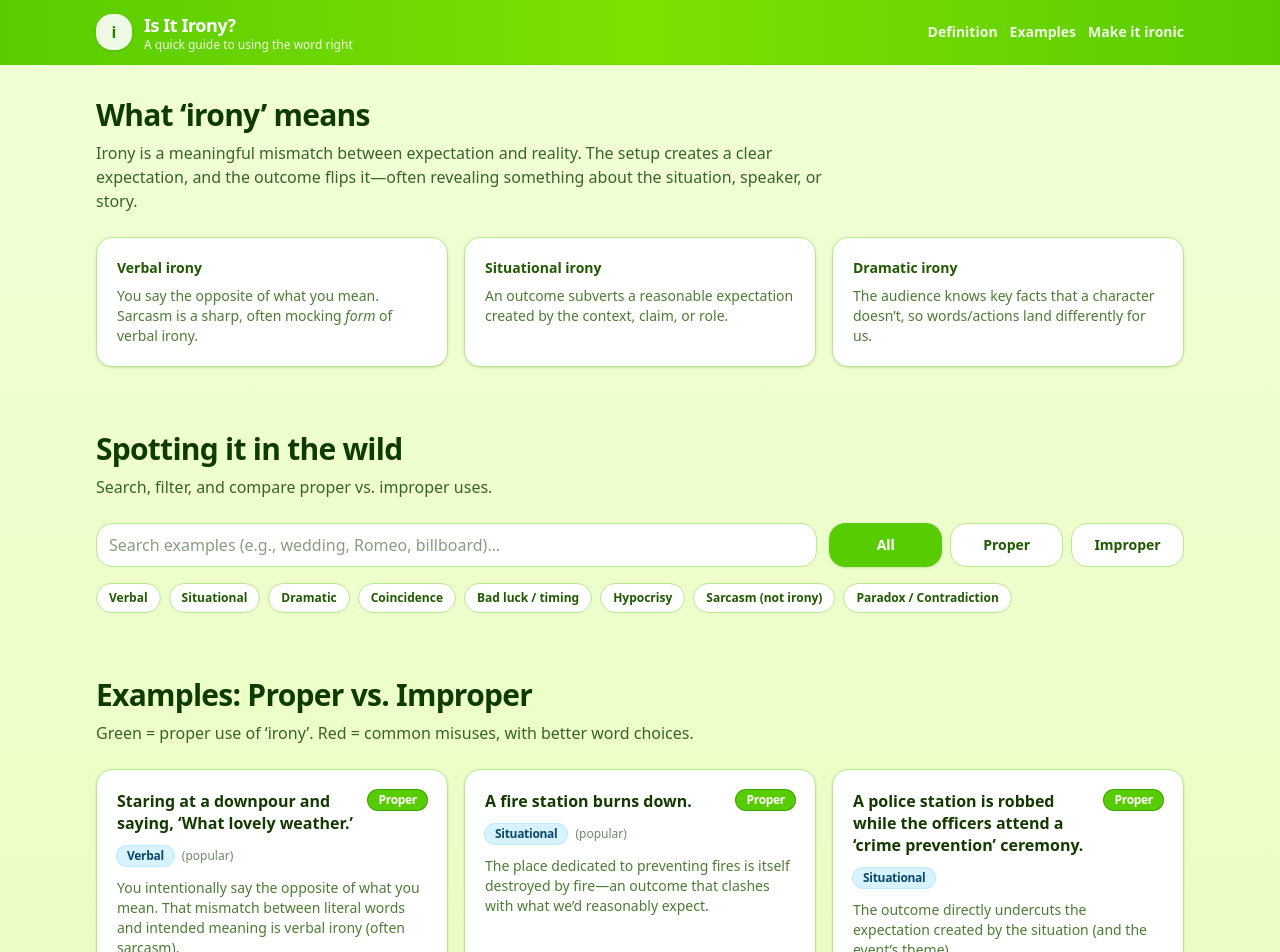
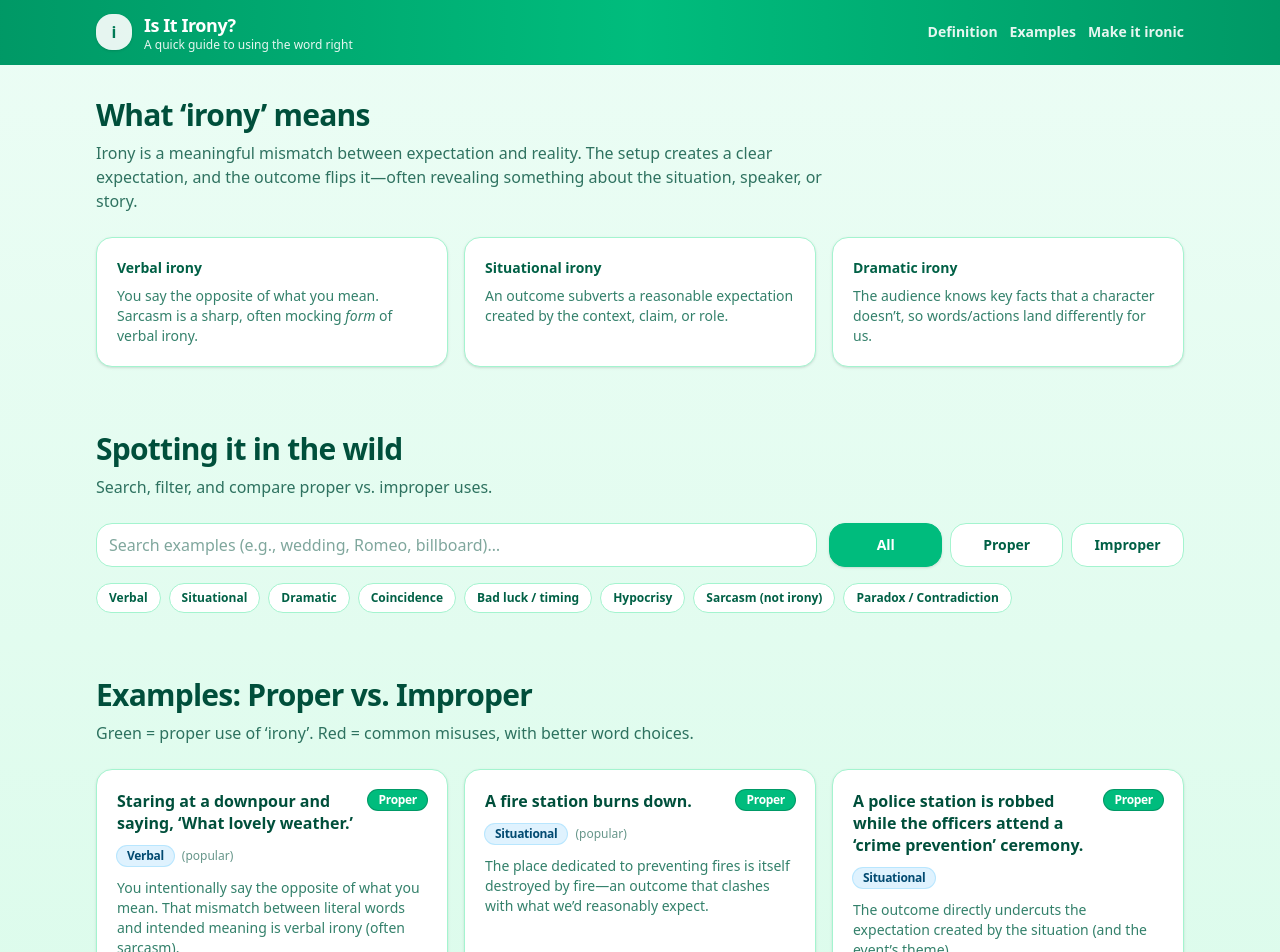
Before and after one commit to chickenmanrb/isitirony_site, a React (Vite) app in the folder is-it-irony/: page / in a window 1280 px wide. Shown: the top 952 px of the page. Built offline with nearby package versions, Linux system fonts and the light colour scheme.

Commit message:
refactor: use accessible green palette

```diff
--- a/is-it-irony/src/App.tsx
+++ b/is-it-irony/src/App.tsx
@@ -242,10 +242,10 @@ function Pill({
   const base =
     "inline-flex items-center gap-1 px-2.5 py-0.5 rounded-full text-xs font-bold tracking-tight ring-1";
   const map: Record<string, string> = {
-    // Duolingo-ish palette
-    proper: "bg-[#58CC02] text-white ring-[#3DA300]",
-    improper: "bg-[#FF4B4B] text-white ring-[#E03A3A]",
-    type: "bg-[#D7F3FF] text-[#0B486B] ring-[#BFEAFF]",
+    // Accessible palette
+    proper: "bg-emerald-500 text-white ring-emerald-600",
+    improper: "bg-red-500 text-white ring-red-600",
+    type: "bg-sky-100 text-sky-900 ring-sky-200",
   };
   return <span className={`${base} ${map[kind]}`}>{children}</span>;
 }
@@ -266,11 +266,11 @@ function Section({
       id={id}
       className="scroll-mt-24 max-w-6xl mx-auto px-4 sm:px-6 lg:px-8 py-8"
     >
-      <h2 className="text-2xl sm:text-3xl font-extrabold text-[#0E3B00] tracking-tight">
+      <h2 className="text-2xl sm:text-3xl font-extrabold text-emerald-900 tracking-tight">
         {title}
       </h2>
       {subtitle && (
-        <p className="mt-2 text-[#0E3B00]/80 max-w-3xl">{subtitle}</p>
+        <p className="mt-2 text-emerald-900/80 max-w-3xl">{subtitle}</p>
       )}
       <div className="mt-6">{children}</div>
     </section>
@@ -306,12 +306,12 @@ export default function App() {
   }
 
   return (
-    <div className="min-h-screen bg-gradient-to-b from-[#F1FFD6] via-[#E6FFB3] to-white text-[#133A00]">
+    <div className="min-h-screen bg-gradient-to-b from-emerald-50 via-emerald-100 to-white text-emerald-900">
       {/* Header */}
-      <header className="sticky top-0 z-30 border-b border-[#58CC02]/30 bg-gradient-to-r from-[#58CC02] via-[#7EE000] to-[#58CC02] text-white">
+      <header className="sticky top-0 z-30 border-b border-emerald-600/30 bg-gradient-to-r from-emerald-600 via-emerald-500 to-emerald-600 text-white">
         <div className="max-w-6xl mx-auto px-4 sm:px-6 lg:px-8 h-16 flex items-center justify-between">
           <div className="flex items-center gap-3">
-            <div className="w-9 h-9 rounded-2xl bg-white/90 text-[#2E7D00] grid place-content-center font-extrabold shadow-sm">
+            <div className="w-9 h-9 rounded-2xl bg-white/90 text-emerald-700 grid place-content-center font-extrabold shadow-sm">
               i
             </div>
             <div>
@@ -353,29 +353,29 @@ export default function App() {
         subtitle="Irony is a meaningful mismatch between expectation and reality. The setup creates a clear expectation, and the outcome flips it—often revealing something about the situation, speaker, or story."
       >
         <div className="grid grid-cols-1 sm:grid-cols-2 lg:grid-cols-3 gap-4">
-          <div className="p-5 rounded-2xl border border-[#B6EA8C] bg-white shadow-sm">
-            <div className="text-sm font-extrabold text-[#1F5A00]">
+          <div className="p-5 rounded-2xl border border-emerald-200 bg-white shadow-sm">
+            <div className="text-sm font-extrabold text-emerald-800">
               Verbal irony
             </div>
-            <p className="mt-2 text-sm text-[#1F5A00]/80">
+            <p className="mt-2 text-sm text-emerald-800/80">
               You say the opposite of what you mean. Sarcasm is a sharp, often
               mocking <em>form</em> of verbal irony.
             </p>
           </div>
-          <div className="p-5 rounded-2xl border border-[#B6EA8C] bg-white shadow-sm">
-            <div className="text-sm font-extrabold text-[#1F5A00]">
+          <div className="p-5 rounded-2xl border border-emerald-200 bg-white shadow-sm">
+            <div className="text-sm font-extrabold text-emerald-800">
               Situational irony
             </div>
-            <p className="mt-2 text-sm text-[#1F5A00]/80">
+            <p className="mt-2 text-sm text-emerald-800/80">
               An outcome subverts a reasonable expectation created by the
               context, claim, or role.
             </p>
           </div>
-          <div className="p-5 rounded-2xl border border-[#B6EA8C] bg-white shadow-sm">
-            <div className="text-sm font-extrabold text-[#1F5A00]">
+          <div className="p-5 rounded-2xl border border-emerald-200 bg-white shadow-sm">
+            <div className="text-sm font-extrabold text-emerald-800">
               Dramatic irony
             </div>
-            <p className="mt-2 text-sm text-[#1F5A00]/80">
+            <p className="mt-2 text-sm text-emerald-800/80">
               The audience knows key facts that a character doesn’t, so
               words/actions land differently for us.
             </p>
@@ -395,7 +395,7 @@ export default function App() {
                 value={query}
                 onChange={(e) => setQuery(e.target.value)}
                 placeholder="Search examples (e.g., wedding, Romeo, billboard)…"
-                className="w-full h-11 px-3 rounded-2xl border border-[#B6EA8C] focus:ring-2 focus:ring-[#58CC02]/60 focus:outline-none bg-white"
+                className="w-full h-11 px-3 rounded-2xl border border-emerald-200 focus:ring-2 focus:ring-emerald-500/60 focus:outline-none bg-white"
               />
             </div>
             <div className="flex items-center gap-2">
@@ -405,8 +405,8 @@ export default function App() {
                   onClick={() => setShow(opt)}
                   className={`flex-1 h-11 rounded-2xl border text-sm font-extrabold transition ${
                     show === opt
-                      ? "bg-[#58CC02] text-white border-[#58CC02] shadow"
-                      : "bg-white text-[#1F5A00] border-[#B6EA8C] hover:bg-[#F1FFD6]"
+                      ? "bg-emerald-500 text-white border-emerald-500 shadow"
+                      : "bg-white text-emerald-800 border-emerald-200 hover:bg-emerald-50"
                   }`}
                 >
                   {opt[0].toUpperCase() + opt.slice(1)}
@@ -422,8 +422,8 @@ export default function App() {
                 onClick={() => toggleType(t)}
                 className={`px-3 py-1.5 rounded-full border text-xs font-bold transition ${
                   activeTypes.includes(t)
-                    ? "bg-[#58CC02] text-white border-[#58CC02] shadow"
-                    : "bg-white text-[#1F5A00] border-[#B6EA8C] hover:bg-[#F1FFD6]"
+                    ? "bg-emerald-500 text-white border-emerald-500 shadow"
+                    : "bg-white text-emerald-800 border-emerald-200 hover:bg-emerald-50"
                 }`}
               >
                 {t}
@@ -432,7 +432,7 @@ export default function App() {
             {activeTypes.length > 0 && (
               <button
                 onClick={() => setActiveTypes([])}
-                className="px-3 py-1.5 rounded-full border text-xs font-bold bg-white text-[#1F5A00] border-[#B6EA8C] hover:bg-[#F1FFD6]"
+                className="px-3 py-1.5 rounded-full border text-xs font-bold bg-white text-emerald-800 border-emerald-200 hover:bg-emerald-50"
               >
                 Clear
               </button>
@@ -451,10 +451,10 @@ export default function App() {
           {filtered.map((ex, i) => (
             <article
               key={i}
-              className="p-5 rounded-2xl border border-[#B6EA8C] bg-white shadow-sm flex flex-col gap-3"
+              className="p-5 rounded-2xl border border-emerald-200 bg-white shadow-sm flex flex-col gap-3"
             >
               <div className="flex items-start justify-between gap-3">
-                <div className="text-base font-extrabold text-[#133A00] leading-snug">
+                <div className="text-base font-extrabold text-emerald-900 leading-snug">
                   {ex.text}
                 </div>
                 {ex.proper ? (
@@ -466,20 +466,20 @@ export default function App() {
               <div className="flex items-center gap-2">
                 <Pill kind="type">{ex.type}</Pill>
                 {ex.sourceTag && (
-                  <span className="text-xs text-[#0E3B00]/60">
+                  <span className="text-xs text-emerald-900/60">
                     {ex.sourceTag}
                   </span>
                 )}
               </div>
-              <p className="text-sm text-[#1F5A00]/80">{ex.explanation}</p>
+              <p className="text-sm text-emerald-800/80">{ex.explanation}</p>
               {!ex.proper && ex.instead && (
                 <div className="text-sm">
-                  <span className="text-[#0E3B00]/80">Say this instead:</span>
+                  <span className="text-emerald-900/80">Say this instead:</span>
                   <div className="mt-1 flex flex-wrap gap-1.5">
                     {ex.instead.map((w, idx) => (
                       <span
                         key={idx}
-                        className="px-2 py-0.5 rounded-full bg-[#F1FFD6] text-[#133A00] text-xs border border-[#B6EA8C]"
+                        className="px-2 py-0.5 rounded-full bg-emerald-50 text-emerald-900 text-xs border border-emerald-200"
                       >
                         {w}
                       </span>
@@ -491,12 +491,12 @@ export default function App() {
                 onClick={() =>
                   setExpanded((s) => ({ ...s, [i]: !s[i] }))
                 }
-                className="mt-auto self-start text-xs font-bold text-[#1F5A00] hover:text-[#0E3B00]"
+                className="mt-auto self-start text-xs font-bold text-emerald-800 hover:text-emerald-900"
               >
                 {expanded[i] ? "Hide notes" : "Why this is (not) irony"}
               </button>
               {expanded[i] && (
-                <div className="text-xs text-[#1F5A00]/80 bg-[#F1FFD6] border border-[#B6EA8C] rounded-xl p-3 -mt-2">
+                <div className="text-xs text-emerald-800/80 bg-emerald-50 border border-emerald-200 rounded-xl p-3 -mt-2">
                   <p>
                     <strong>Test:</strong> What expectation is clearly set, and
                     how does the outcome <em>invert</em> it? If you can’t name
@@ -516,11 +516,11 @@ export default function App() {
         subtitle="Irony isn’t just bad luck. Add a claim, role, or context that creates a specific expectation—then overturn it."
       >
         <div className="grid md:grid-cols-2 gap-4">
-          <div className="p-5 rounded-2xl border border-[#B6EA8C] bg-white shadow-sm">
-            <div className="text-sm font-extrabold text-[#1F5A00]">
+          <div className="p-5 rounded-2xl border border-emerald-200 bg-white shadow-sm">
+            <div className="text-sm font-extrabold text-emerald-800">
               1) Add an explicit expectation
             </div>
-            <ul className="mt-2 text-sm text-[#1F5A00]/80 list-disc pl-5 space-y-1">
+            <ul className="mt-2 text-sm text-emerald-800/80 list-disc pl-5 space-y-1">
               <li>
                 Claim: “This museum is flood-proof.” → <em>It floods.</em>
               </li>
@@ -534,49 +534,49 @@ export default function App() {
               </li>
             </ul>
           </div>
-          <div className="p-5 rounded-2xl border border-[#B6EA8C] bg-white shadow-sm">
-            <div className="text-sm font-extrabold text-[#1F5A00]">
+          <div className="p-5 rounded-2xl border border-emerald-200 bg-white shadow-sm">
+            <div className="text-sm font-extrabold text-emerald-800">
               2) Or shift to a better word
             </div>
-            <p className="mt-2 text-sm text-[#1F5A00]/80">
+            <p className="mt-2 text-sm text-emerald-800/80">
               If there’s no expectation to overturn, pick a precise alternative:
             </p>
             <div className="mt-3 grid grid-cols-2 gap-2 text-sm">
               <div>
-                <div className="font-extrabold text-[#133A00]">
+                <div className="font-extrabold text-emerald-900">
                   Coincidence
                 </div>
-                <div className="text-[#1F5A00]/80">coincidentally, by chance</div>
+                <div className="text-emerald-800/80">coincidentally, by chance</div>
               </div>
               <div>
-                <div className="font-extrabold text-[#133A00]">
+                <div className="font-extrabold text-emerald-900">
                   Bad luck / timing
                 </div>
-                <div className="text-[#1F5A00]/80">
+                <div className="text-emerald-800/80">
                   unfortunately, inconveniently
                 </div>
               </div>
               <div>
-                <div className="font-extrabold text-[#133A00]">
+                <div className="font-extrabold text-emerald-900">
                   Tragedy / misfortune
                 </div>
-                <div className="text-[#1F5A00]/80">tragically, sadly</div>
+                <div className="text-emerald-800/80">tragically, sadly</div>
               </div>
               <div>
-                <div className="font-extrabold text-[#133A00]">Hypocrisy</div>
-                <div className="text-[#1F5A00]/80">hypocritically</div>
+                <div className="font-extrabold text-emerald-900">Hypocrisy</div>
+                <div className="text-emerald-800/80">hypocritically</div>
               </div>
               <div>
-                <div className="font-extrabold text-[#133A00]">Surprise</div>
-                <div className="text-[#1F5A00]/80">
+                <div className="font-extrabold text-emerald-900">Surprise</div>
+                <div className="text-emerald-800/80">
                   surprisingly, unexpectedly
                 </div>
               </div>
               <div>
-                <div className="font-extrabold text-[#133A00]">
+                <div className="font-extrabold text-emerald-900">
                   Sarcasm only
                 </div>
-                <div className="text-[#1F5A00]/80">sarcastically</div>
+                <div className="text-emerald-800/80">sarcastically</div>
               </div>
             </div>
           </div>
@@ -584,9 +584,9 @@ export default function App() {
       </Section>
 
       {/* Footer */}
-      <footer className="py-12 text-center text-sm text-[#1F5A00]/80">
+      <footer className="py-12 text-center text-sm text-emerald-800/80">
         Built to teach, not to nitpick. Language shifts, but clarity wins. —{" "}
-        <span className="font-extrabold text-[#133A00]">Is It Irony?</span>
+        <span className="font-extrabold text-emerald-900">Is It Irony?</span>
       </footer>
     </div>
   );
--- a/is-it-irony/tailwind.config.js
+++ b/is-it-irony/tailwind.config.js
@@ -4,7 +4,7 @@ export default {
   theme: {
     extend: {
       colors: {
-        // Duolingo-style emerald greens (brighter and more vibrant)
+        // Emerald greens tuned for readability
         emerald: {
           50: '#f0fdf4',   // Very light green background
           100: '#dcfce7',  // Light green
```
